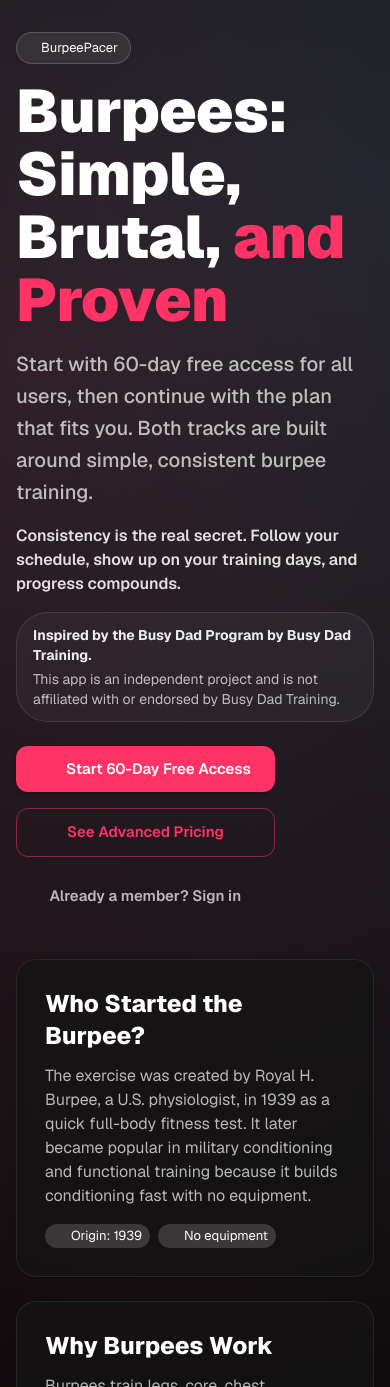
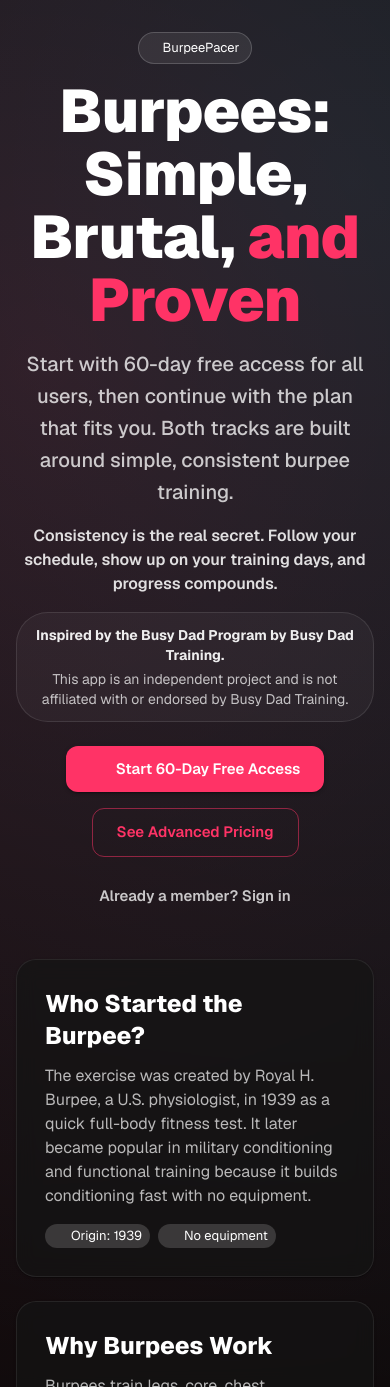
Before and after one commit to kpaccess/burpee-workout, a Next.js app in the folder web/: page / in a window 390 px wide. Shown: the top 1387 px of the page. Built offline with nearby package versions, Linux system fonts and the light colour scheme; no server answers; some icons are missing; what @mui/material-nextjs would draw is missing.

Commit message:
feat: enhance LandingPage layout for better responsiveness and visual appeal

```diff
--- a/web/src/components/LandingPage.tsx
+++ b/web/src/components/LandingPage.tsx
@@ -44,7 +44,11 @@ export default function LandingPage() {
           initial={{ opacity: 0, y: 16 }}
           animate={{ opacity: 1, y: 0 }}
         >
-          <Stack spacing={2} alignItems="flex-start" mb={5}>
+          <Stack
+            spacing={2}
+            alignItems={{ xs: "center", md: "flex-start" }}
+            mb={5}
+          >
             <Chip
               icon={<FitnessCenterIcon />}
               label="BurpeePacer"
@@ -56,7 +60,14 @@ export default function LandingPage() {
             />
             <Typography
               variant="h2"
-              sx={{ fontWeight: 900, lineHeight: 1.05, maxWidth: 780 }}
+              sx={{
+                width: "100%",
+                fontWeight: 900,
+                lineHeight: 1.05,
+                maxWidth: 780,
+                mx: { xs: "auto", md: 0 },
+                textAlign: { xs: "center", md: "left" },
+              }}
             >
               Burpees: Simple, Brutal,
               <Box component="span" sx={{ color: "primary.main" }}>
@@ -66,8 +77,13 @@ export default function LandingPage() {
             </Typography>
             <Typography
               variant="h6"
-              color="text.secondary"
-              sx={{ maxWidth: 760 }}
+              sx={{
+                width: "100%",
+                maxWidth: 760,
+                mx: { xs: "auto", md: 0 },
+                color: "rgba(255,255,255,0.76)",
+                textAlign: { xs: "center", md: "left" },
+              }}
             >
               Start with 60-day free access for all users, then continue with
               the plan that fits you. Both tracks are built around simple,
@@ -76,9 +92,12 @@ export default function LandingPage() {
             <Typography
               variant="body1"
               sx={{
+                width: "100%",
                 maxWidth: 760,
+                mx: { xs: "auto", md: 0 },
                 color: "rgba(255,255,255,0.86)",
                 fontWeight: 600,
+                textAlign: { xs: "center", md: "left" },
               }}
             >
               Consistency is the real secret. Follow your schedule, show up on
@@ -86,12 +105,15 @@ export default function LandingPage() {
             </Typography>
             <Box
               sx={{
+                width: "100%",
                 maxWidth: 760,
+                mx: { xs: "auto", md: 0 },
                 px: 2,
                 py: 1.5,
                 borderRadius: 2,
                 background: "rgba(255,255,255,0.04)",
                 border: "1px solid rgba(255,255,255,0.1)",
+                textAlign: { xs: "center", md: "left" },
               }}
             >
               <Typography
@@ -103,14 +125,25 @@ export default function LandingPage() {
               </Typography>
               <Typography
                 variant="body2"
-                color="text.secondary"
+                color="rgba(255,255,255,0.72)"
                 sx={{ mt: 0.5 }}
               >
                 This app is an independent project and is not affiliated with or
                 endorsed by Busy Dad Training.
               </Typography>
             </Box>
-            <Stack direction={{ xs: "column", sm: "row" }} spacing={2} pt={1}>
+            <Stack
+              direction={{ xs: "column", sm: "row" }}
+              spacing={2}
+              pt={1}
+              alignItems={{ xs: "center", sm: "stretch" }}
+              sx={{
+                width: "100%",
+                maxWidth: 760,
+                mx: { xs: "auto", md: 0 },
+                justifyContent: { xs: "center", sm: "flex-start" },
+              }}
+            >
               <Button
                 variant="contained"
                 size="large"
@@ -130,7 +163,7 @@ export default function LandingPage() {
                 variant="text"
                 size="large"
                 onClick={() => router.push("/login")}
-                sx={{ color: "text.secondary" }}
+                sx={{ color: "rgba(255,255,255,0.76)" }}
               >
                 Already a member? Sign in
               </Button>
```
